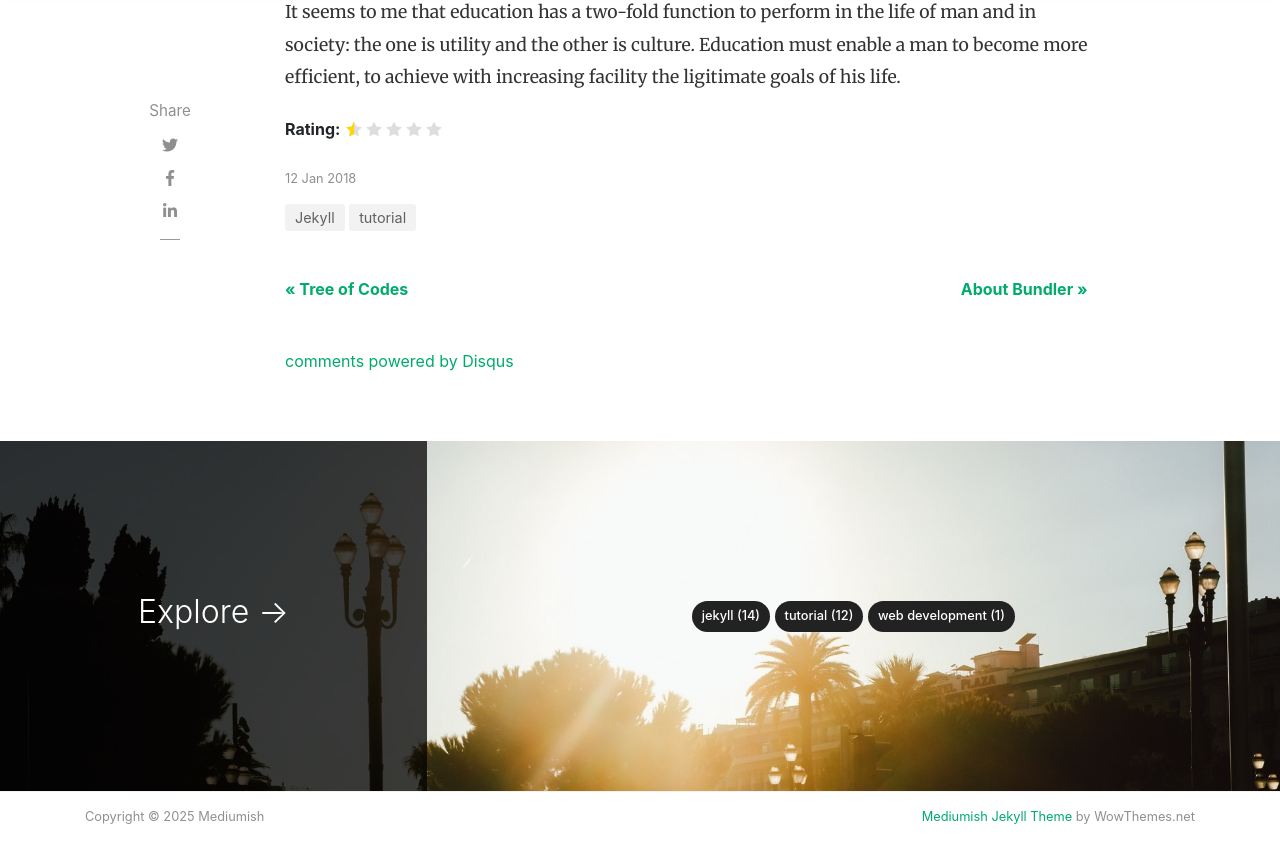
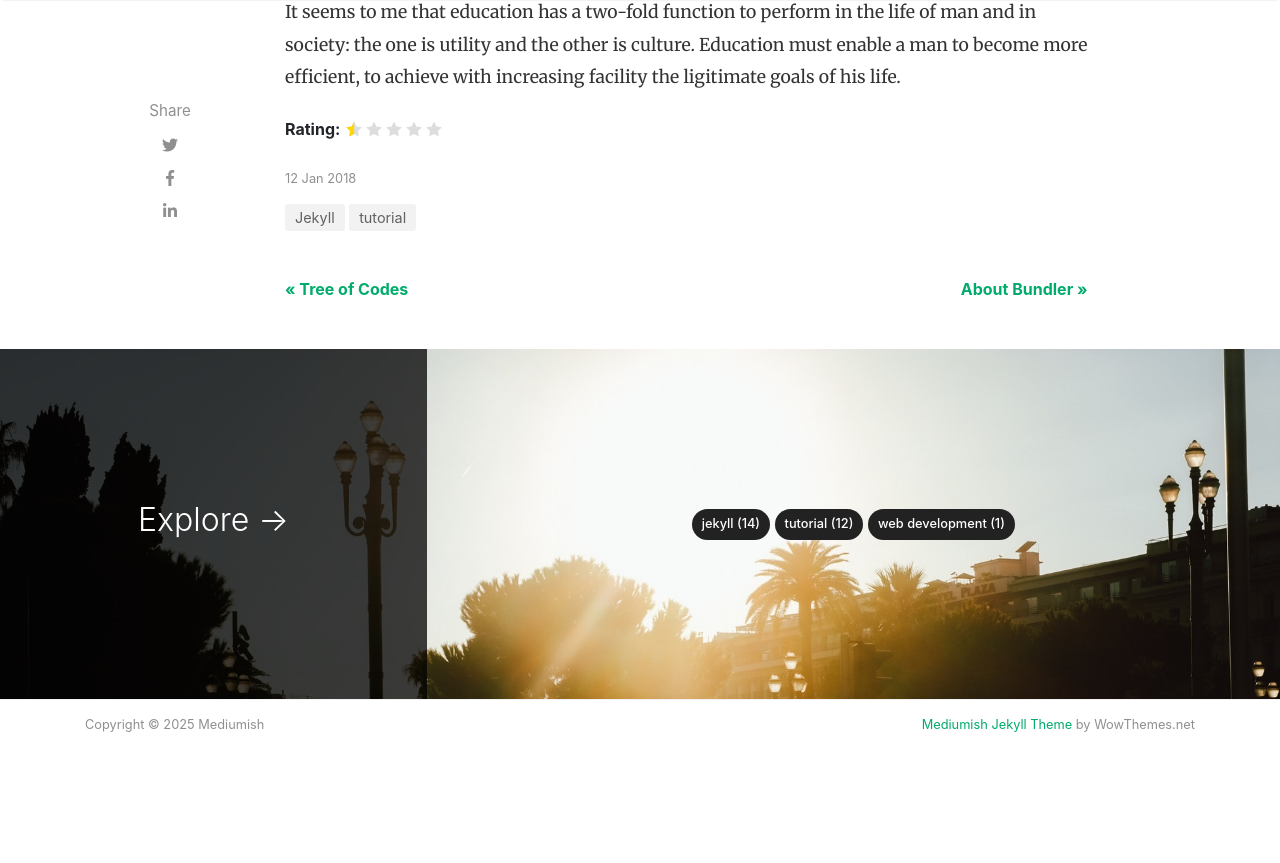
Before and after one commit to ExoplanetMag/exoplanetmag.github.io, a Jekyll site: the page built from _posts/2018-01-12-we-all-wait-for-summer.md, in a window 1280 px wide and 900 px high, scrolled down 1138 px. Shown: the top 863 px of the window. Built offline with Jekyll 4.4.1, drawn with Linux system fonts in a browser that asks for light colours; nearby versions of some CDN libraries; comment, search, counter and statistics services are not loaded; after the commit the page ends 1946 px from its top, so only the background shows below that.

Commit message:
Remove Disqus code

```diff
--- a/_config.yml
+++ b/_config.yml
@@ -6,7 +6,6 @@
 favicon: 'assets/images/logo.png'
 baseurl: /
 #google_analytics: 'UA-46278016-1'
-#disqus: 'demowebsite'
 #mailchimp-list: 'https://wowthemes.us11.list-manage.com/subscribe/post?u=8aeb20a530e124561927d3bd8&amp;id=8c3d2d214b'
 include: ["_pages"]
 permalink: /:title/
--- a/_includes/disqus.html
+++ /dev/null
@@ -1,14 +0,0 @@
-<section class="disqus">
-    <div id="disqus_thread"></div>
-    <script type="text/javascript">
-        var disqus_shortname = '{{site.disqus}}';
-        var disqus_developer = 0;
-        (function() {
-            var dsq = document.createElement('script'); dsq.type = 'text/javascript'; dsq.async = true;
-            dsq.src = window.location.protocol + '//' + disqus_shortname + '.disqus.com/embed.js';
-            (document.getElementsByTagName('head')[0] || document.getElementsByTagName('body')[0]).appendChild(dsq);
-        })();
-    </script>
-    <noscript>Please enable JavaScript to view the <a href="http://disqus.com/?ref_noscript">comments powered by Disqus.</a></noscript>
-    <a href="http://disqus.com" class="dsq-brlink">comments powered by <span class="logo-disqus">Disqus</span></a>
-</section>
--- a/_includes/share.html
+++ b/_includes/share.html
@@ -22,13 +22,4 @@
         </li>
 
     </ul>
-    {% if page.comments != false %}
-    <div class="sep">
-    </div>
-    <ul>
-        <li>
-        <a class="small smoothscroll" href="#disqus_thread"></a>
-        </li>
-    </ul>
-    {% endif %}
 </div>
--- a/_layouts/default.html
+++ b/_layouts/default.html
@@ -200,9 +200,5 @@
 
 <script src="{{ site.baseurl }}/assets/js/ie10-viewport-bug-workaround.js"></script>
 
-{% if page.layout == 'post' %}
-<script id="dsq-count-scr" src="//{{site.disqus}}.disqus.com/count.js"></script>
-{% endif %}
-
 </body>
 </html>
--- a/_layouts/post.html
+++ b/_layouts/post.html
@@ -134,20 +133,6 @@
 <!-- End Article
 ================================================== -->
 
-<!-- Begin Comments
-================================================== -->
-{% if page.comments != false %}
-    <div class="container">
-        <div id="comments" class="row justify-content-center mb-5">
-            <div class="col-md-8">
-                {% include disqus.html %}
-            </div>
-        </div>
-    </div>
-{% endif %}
-<!--End Comments
-================================================== -->
-
 <!-- Review with LD-JSON, adapt it for your needs if you like, but make sure you test the generated HTML source code first:
 https://search.google.com/structured-data/testing-tool/u/0/
 ================================================== -->
```
Also changed, not shown: other parts of _layouts/post.html (+0 -1 lines), _layouts/page.html (+0 -10 lines).
